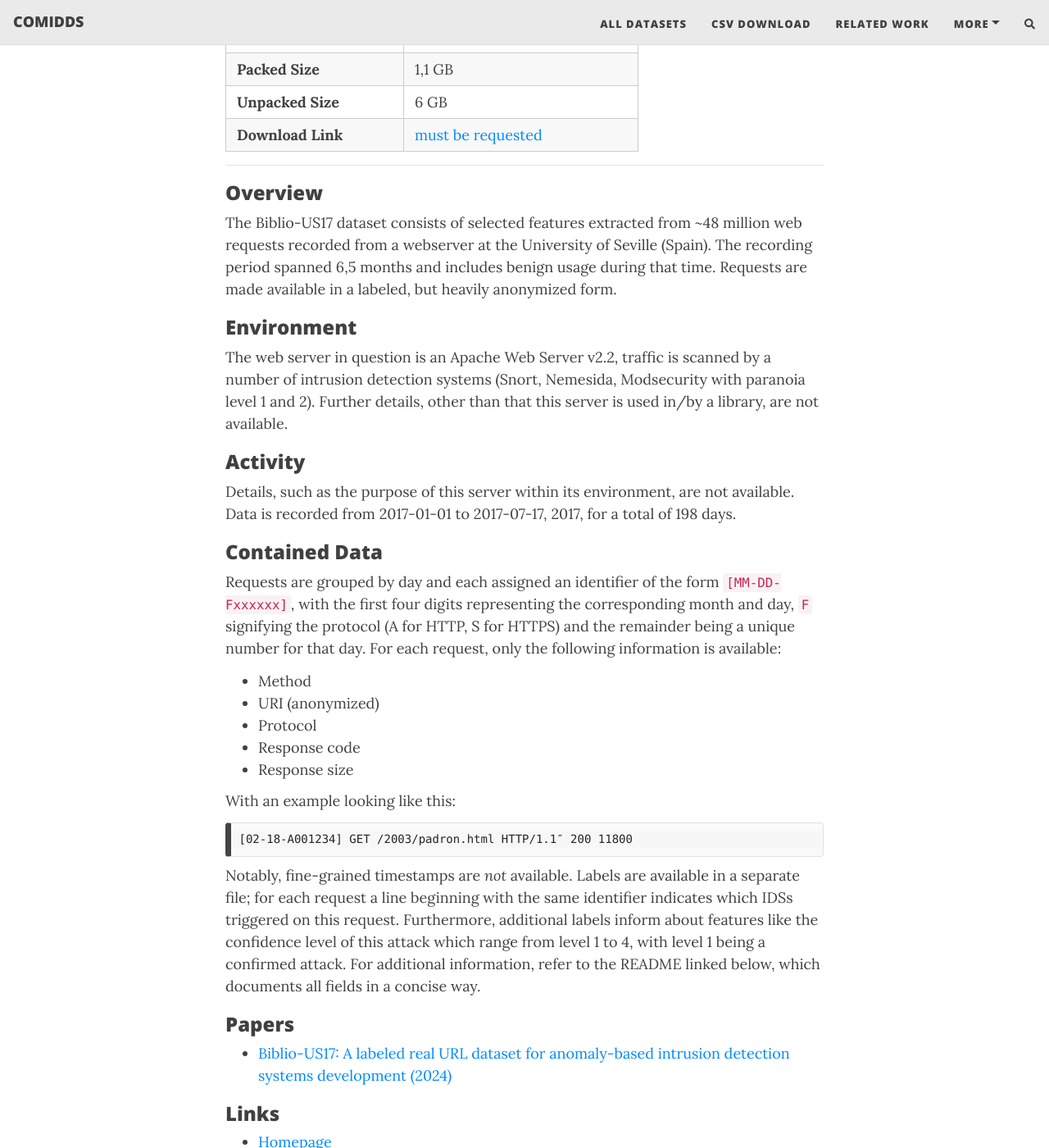
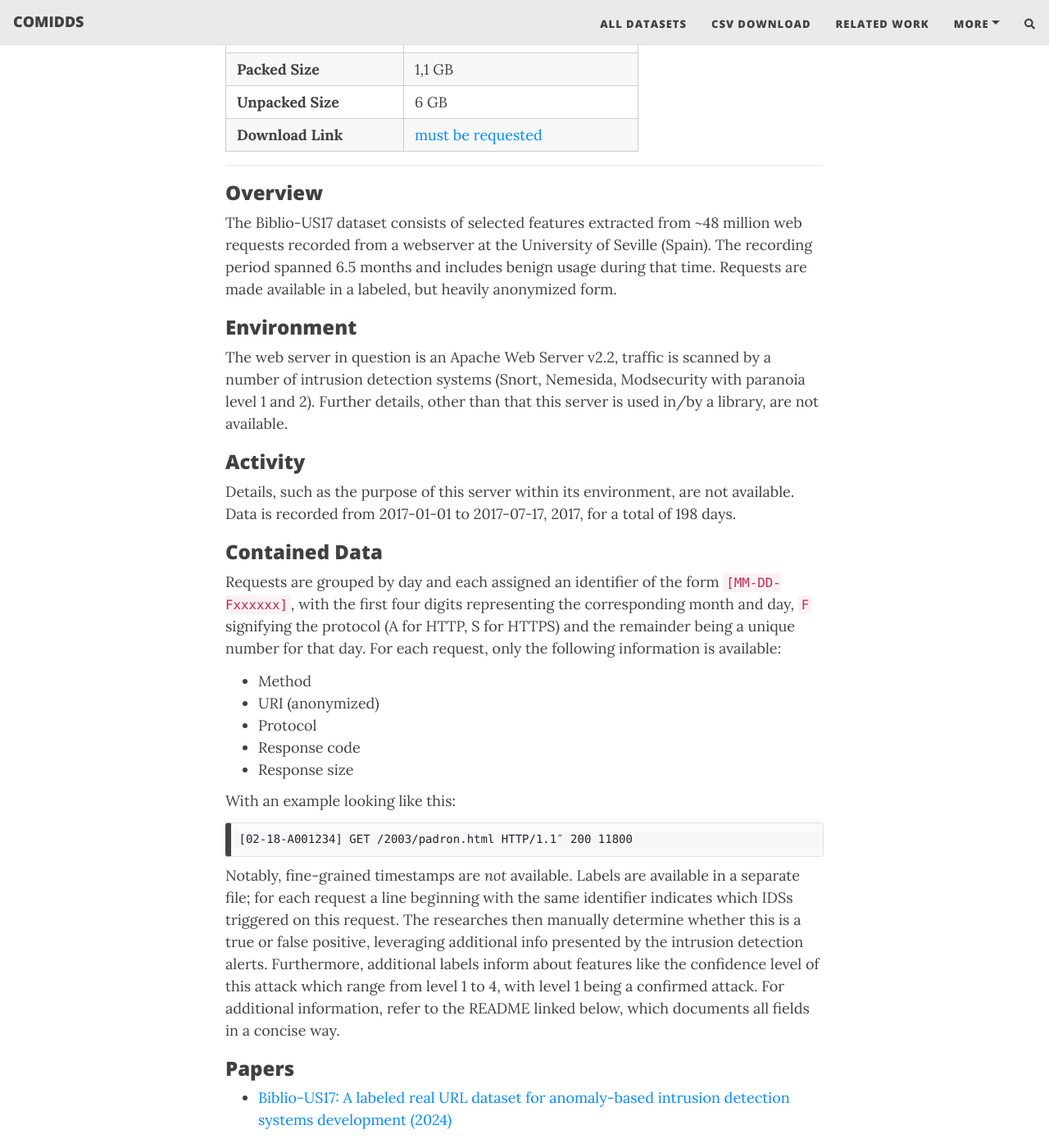
Before and after one commit to fkie-cad/COMIDDS, a Jekyll site: the page built from content/datasets/biblio_us17.md, in a window 1280 px wide and 1400 px high, scrolled down 891 px. Shown: the whole window at 82% size. Built offline with Jekyll 4.4.1, drawn with Linux system fonts in a browser that asks for light colours; nearby versions of some CDN libraries; comment, search, counter and statistics services are not loaded.

```diff
--- a/content/datasets/biblio_us17.md
+++ b/content/datasets/biblio_us17.md
@@ -32,7 +32,7 @@ title: Biblio-US17
 
 ### Overview
 The Biblio-US17 dataset consists of selected features extracted from ~48 million web requests recorded from a webserver at the University of Seville (Spain).
-The recording period spanned 6,5 months and includes benign usage during that time.
+The recording period spanned 6.5 months and includes benign usage during that time.
 Requests are made available in a labeled, but heavily anonymized form.
 
 ### Environment
@@ -59,6 +59,7 @@ With an example looking like this:
 Notably, fine-grained timestamps are *not* available.
 Labels are available in a separate file;
 for each request a line beginning with the same identifier indicates which IDSs triggered on this request.
+The researches then manually determine whether this is a true or false positive, leveraging additional info presented by the intrusion detection alerts.
 Furthermore, additional labels inform about features like the confidence level of this attack which range from level 1 to 4, with level 1 being a confirmed attack.
 For additional information, refer to the README linked below, which documents all fields in a concise way.
 
```
Also changed, not shown: content/all_datasets.md (+1 -1 lines).
